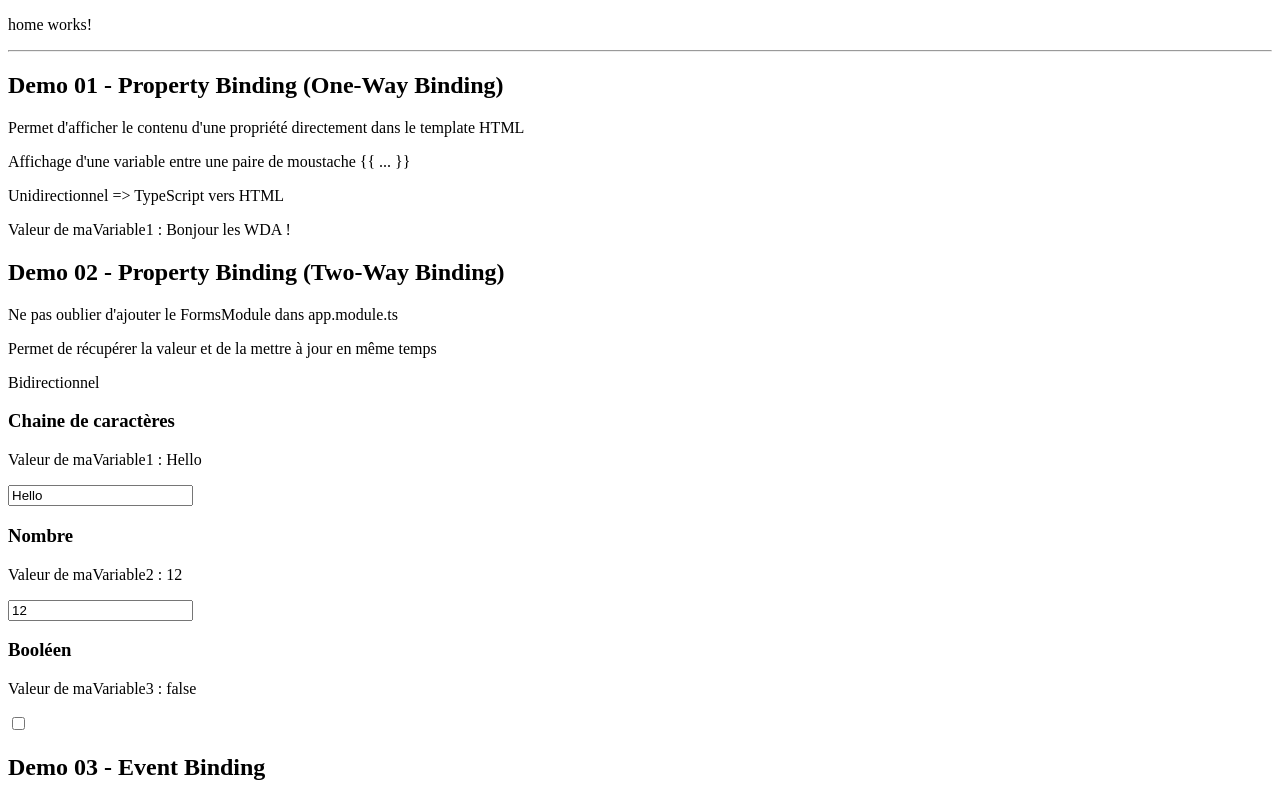
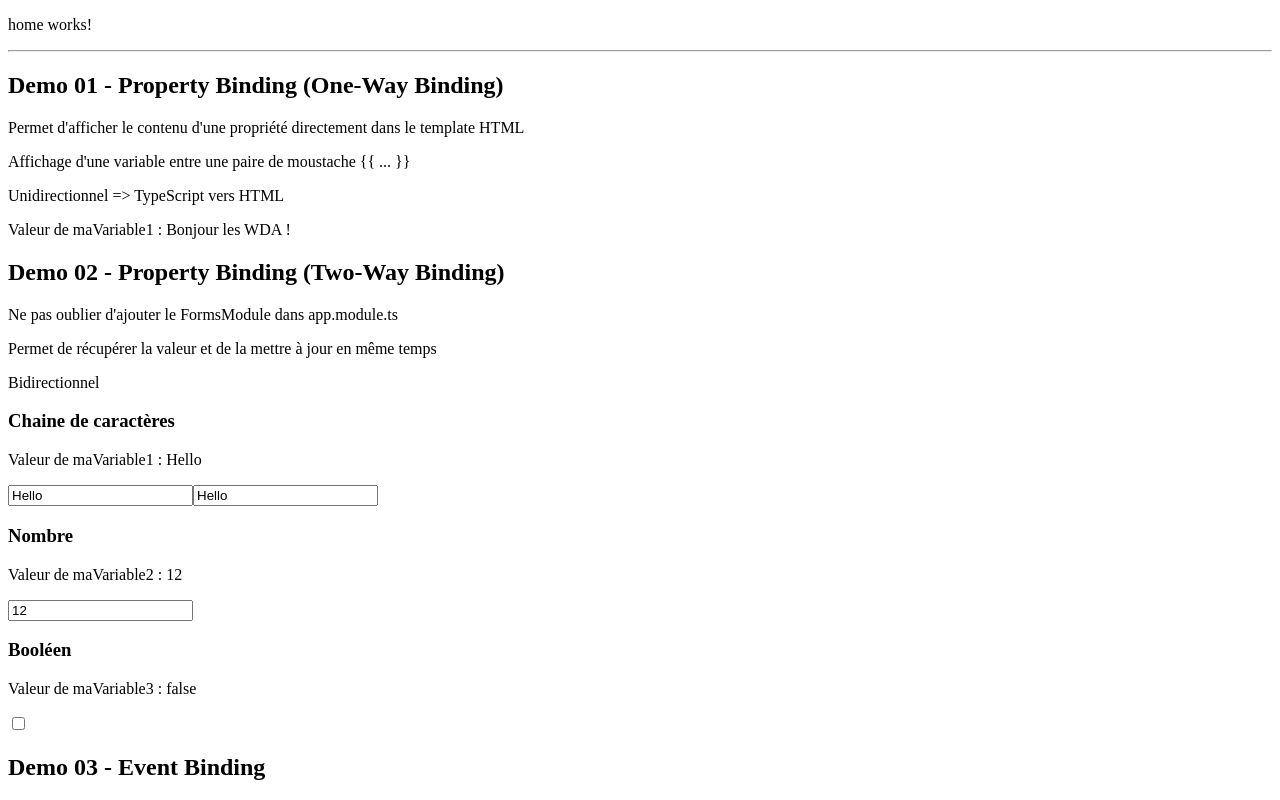
Before and after one commit to SteveBstorm/TFWebData_Demo, an Angular app: page / in a window 1280 px wide. Shown: the top 800 px of the page. Built offline with nearby package versions, Linux system fonts and the light colour scheme.

Commit message:
Demo 02 - Attribute + Event Binding

```diff
--- a/src/app/demos/demo02/demo02.component.html
+++ b/src/app/demos/demo02/demo02.component.html
@@ -8,6 +8,8 @@
 <p>Valeur de maVariable1 : {{ maVariable1 }}</p>
 <input type="text" [(ngModel)]="maVariable1">
 
+<input type="text"[value]="maVariable1" (keyup)="changeValue($event)">
+
 <h3>Nombre</h3>
 <p>Valeur de maVariable2 : {{ maVariable2 }}</p>
 <input type="number" [(ngModel)]="maVariable2">
--- a/src/app/demos/demo02/demo02.component.ts
+++ b/src/app/demos/demo02/demo02.component.ts
@@ -11,4 +11,8 @@ export class Demo02Component {
   maVariable2: number = 12;
   maVariable3: boolean = false;
 
+  changeValue(event: KeyboardEvent | any): void {
+    this.maVariable1 = event.target.value;
+  }
+
 }
```
